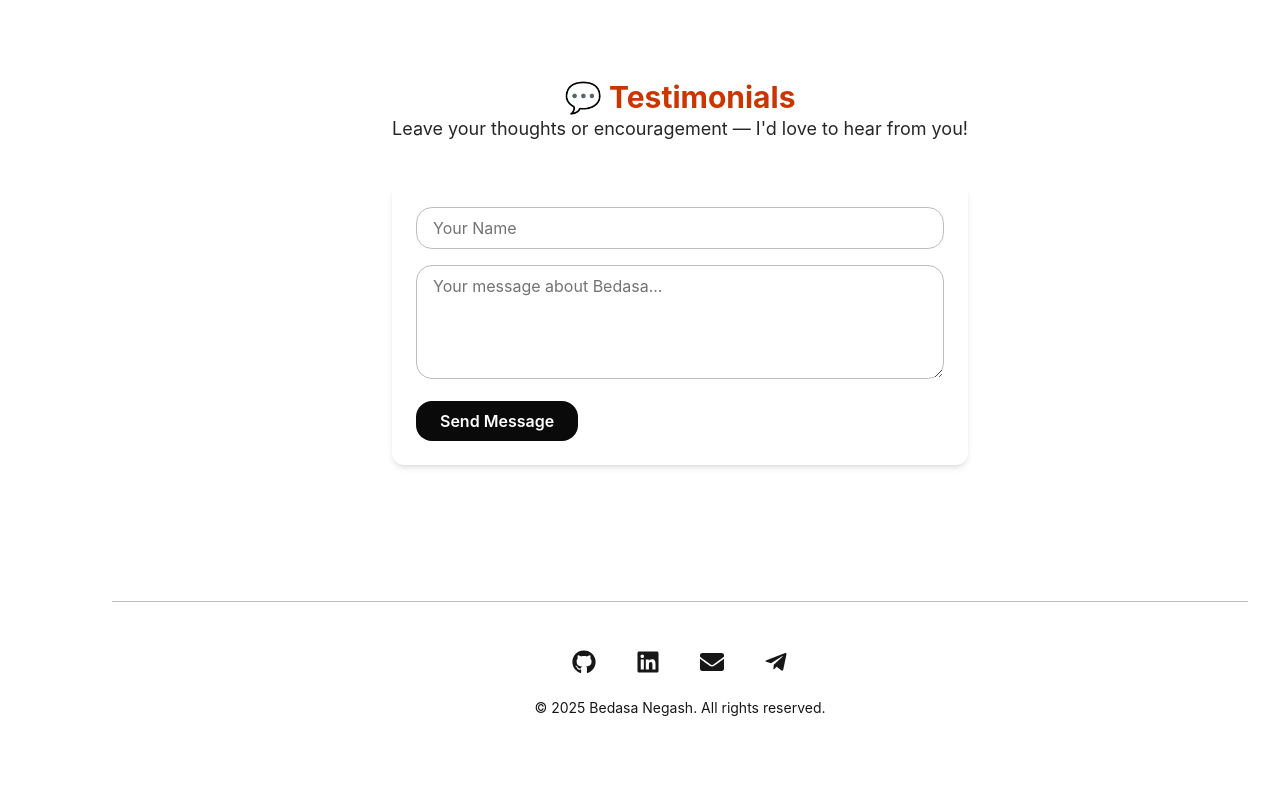
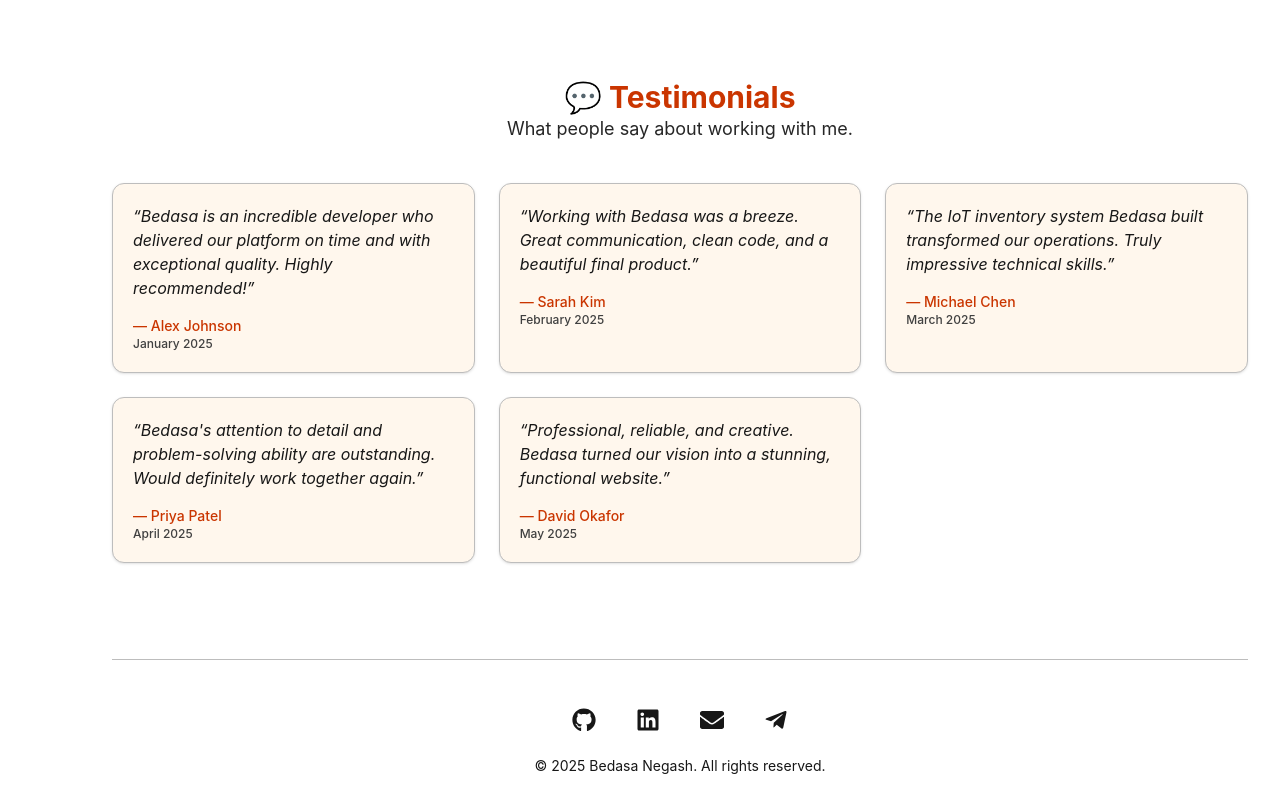
Before and after one commit to bedhasa/my-portfolio, a Next.js app: page / in a window 1280 px wide. Shown: the part 8357-9157 px from the top of the page. Before the commit the page ends 9099 px from the top, so only its background shows below. Built offline with nearby package versions, Linux system fonts and the light colour scheme.

Commit message:
fix testimonals

```diff
--- a/src/app/api/messages/route.ts
+++ b/src/app/api/messages/route.ts
@@ -1,25 +1,16 @@
 // src/app/api/messages/route.ts
 import { NextResponse } from "next/server";
-import { getMessages, addMessage } from "@/lib/messageStore";
+import { testimonials } from "@/data/testimonials";
 
 export async function GET() {
-  return NextResponse.json(getMessages());
+  return NextResponse.json(testimonials.slice(0, 5));
 }
 
-export async function POST(req: Request) {
-  try {
-    const body = await req.json();
-    const { name, content, date } = body;
-
-    if (!name || !content) {
-      return NextResponse.json({ error: "Invalid input" }, { status: 400 });
-    }
-
-    const newMessage = { name, content, date };
-    addMessage(newMessage);
-
-    return NextResponse.json({ success: true }, { status: 201 });
-  } catch {
-    return NextResponse.json({ error: "Server error" }, { status: 500 });
-  }
+export async function POST() {
+  // New submissions are not persisted on Vercel's serverless filesystem.
+  // Testimonials are maintained statically in src/data/testimonials.ts.
+  return NextResponse.json(
+    { success: true, message: "Testimonials are managed statically." },
+    { status: 201 }
+  );
 }
--- a/src/components/Testimonials.tsx
+++ b/src/components/Testimonials.tsx
@@ -1,104 +1,19 @@
 "use client";
-import { useState, useEffect } from "react";
-
-interface Message {
-  name: string;
-  content: string;
-  date: string;
-}
+import { testimonials } from "@/data/testimonials";
 
 export default function Testimonials() {
-  const [name, setName] = useState("");
-  const [content, setContent] = useState("");
-  const [messages, setMessages] = useState<Message[]>([]);
-  const [status, setStatus] = useState("");
-
-  // Load existing messages from your own backend
-  useEffect(() => {
-    fetch("/api/messages")
-      .then((res) => res.json())
-      .then((data) => setMessages(data.slice(0, 5)))
-      .catch(() => setStatus("Failed to load messages"));
-  }, []);
-
-  const handleSubmit = async (e: React.FormEvent) => {
-    e.preventDefault();
-
-    const newMessage: Message = {
-      name,
-      content,
-      date: new Date().toLocaleString(),
-    };
-
-    try {
-      // Send to your own API to store for viewer display
-      await fetch("/api/messages", {
-        method: "POST",
-        headers: { "Content-Type": "application/json" },
-        body: JSON.stringify(newMessage),
-      });
-
-      // Send to Formspree (for email)
-      await fetch("https://formspree.io/f/xrblzaoo", {
-        method: "POST",
-        headers: { Accept: "application/json" },
-        body: new URLSearchParams({
-          name: name,
-          message: content,
-        }),
-      });
-
-      setMessages((prev) => [newMessage, ...prev].slice(0, 5));
-      setName("");
-      setContent("");
-      setStatus("✅ Message sent!");
-    } catch {
-      setStatus("Failed to send message");
-    }
-  };
+  const messages = testimonials.slice(0, 5);
 
   return (
     <section id="testimonials" className="mt-20 space-y-10">
       <div className="text-center">
         <h2 className="text-3xl font-bold text-orange-700 dark:text-orange-300">💬 Testimonials</h2>
         <p className="text-neutral-800 dark:text-neutral-200 text-lg">
-          Leave your thoughts or encouragement — I&apos;d love to hear from you!
+          What people say about working with me.
         </p>
       </div>
 
-      {/* Form */}
-      <form
-        onSubmit={handleSubmit}
-        className="max-w-xl mx-auto bg-white dark:bg-zinc-800 p-6 rounded-xl shadow-md space-y-4"
-      >
-        <input
-          type="text"
-          name="name"
-          placeholder="Your Name"
-          value={name}
-          onChange={(e) => setName(e.target.value)}
-          className="w-full px-4 py-2 border rounded-lg border-orange-400 dark:border-zinc-600 bg-white dark:bg-zinc-900 text-neutral-950 dark:text-white placeholder:text-neutral-500 dark:placeholder:text-neutral-400"
-          required
-        />
-        <textarea
-          name="message"
-          placeholder="Your message about Bedasa..."
-          value={content}
-          onChange={(e) => setContent(e.target.value)}
-          className="w-full px-4 py-2 border rounded-lg border-orange-400 dark:border-zinc-600 bg-white dark:bg-zinc-900 text-neutral-950 dark:text-white placeholder:text-neutral-500 dark:placeholder:text-neutral-400"
-          rows={4}
-          required
-        />
-        <button
-          type="submit"
-          className="bg-neutral-950 hover:bg-accent text-white dark:bg-accent dark:hover:bg-accent-strong px-6 py-2 rounded-lg font-semibold transition"
-        >
-          Send Message
-        </button>
-        {status && <p className="text-sm mt-2 text-neutral-950 dark:text-white">{status}</p>}
-      </form>
-
-      {/* Display top 5 messages */}
+      {/* Display testimonials */}
       <div className="max-w-6xl mx-auto grid grid-cols-1 sm:grid-cols-2 lg:grid-cols-3 gap-6">
         {messages.map((msg, index) => (
           <div
--- /dev/null
+++ b/src/data/testimonials.ts
@@ -0,0 +1,43 @@
+// src/data/testimonials.ts
+// Static testimonials that always display on the site.
+// To add or edit a testimonial, update this array and redeploy.
+// The array is limited to the first 5 entries shown on the site.
+
+export interface Testimonial {
+  name: string;
+  content: string;
+  date: string;
+}
+
+export const testimonials: Testimonial[] = [
+  {
+    name: "Alex Johnson",
+    content:
+      "Bedasa is an incredible developer who delivered our platform on time and with exceptional quality. Highly recommended!",
+    date: "January 2025",
+  },
+  {
+    name: "Sarah Kim",
+    content:
+      "Working with Bedasa was a breeze. Great communication, clean code, and a beautiful final product.",
+    date: "February 2025",
+  },
+  {
+    name: "Michael Chen",
+    content:
+      "The IoT inventory system Bedasa built transformed our operations. Truly impressive technical skills.",
+    date: "March 2025",
+  },
+  {
+    name: "Priya Patel",
+    content:
+      "Bedasa's attention to detail and problem-solving ability are outstanding. Would definitely work together again.",
+    date: "April 2025",
+  },
+  {
+    name: "David Okafor",
+    content:
+      "Professional, reliable, and creative. Bedasa turned our vision into a stunning, functional website.",
+    date: "May 2025",
+  },
+];
--- a/src/lib/messageStore.ts
+++ /dev/null
@@ -1,56 +0,0 @@
-// src/lib/messageStore.ts
-import fs from "fs";
-import path from "path";
-
-export interface Message {
-  name: string;
-  content: string;
-  date: string;
-}
-
-const MAX_MESSAGES = 5;
-
-// Path to the JSON file used for persistence
-const dataDir = path.join(process.cwd(), "data");
-const dataFile = path.join(dataDir, "messages.json");
-
-function ensureFile() {
-  if (!fs.existsSync(dataDir)) {
-    fs.mkdirSync(dataDir, { recursive: true });
-  }
-  if (!fs.existsSync(dataFile)) {
-    fs.writeFileSync(dataFile, JSON.stringify([]), "utf-8");
-  }
-}
-
-function readMessages(): Message[] {
-  try {
-    ensureFile();
-    const raw = fs.readFileSync(dataFile, "utf-8");
-    const parsed = JSON.parse(raw);
-    return Array.isArray(parsed) ? parsed : [];
-  } catch {
-    return [];
-  }
-}
-
-function writeMessages(messages: Message[]) {
-  try {
-    ensureFile();
-    fs.writeFileSync(dataFile, JSON.stringify(messages, null, 2), "utf-8");
-  } catch {
-    // Ignore write errors
-  }
-}
-
-export function getMessages(): Message[] {
-  return readMessages().slice(0, MAX_MESSAGES);
-}
-
-export function addMessage(message: Message): Message[] {
-  const current = readMessages();
-  current.unshift(message);
-  const trimmed = current.slice(0, MAX_MESSAGES);
-  writeMessages(trimmed);
-  return trimmed;
-}
```
